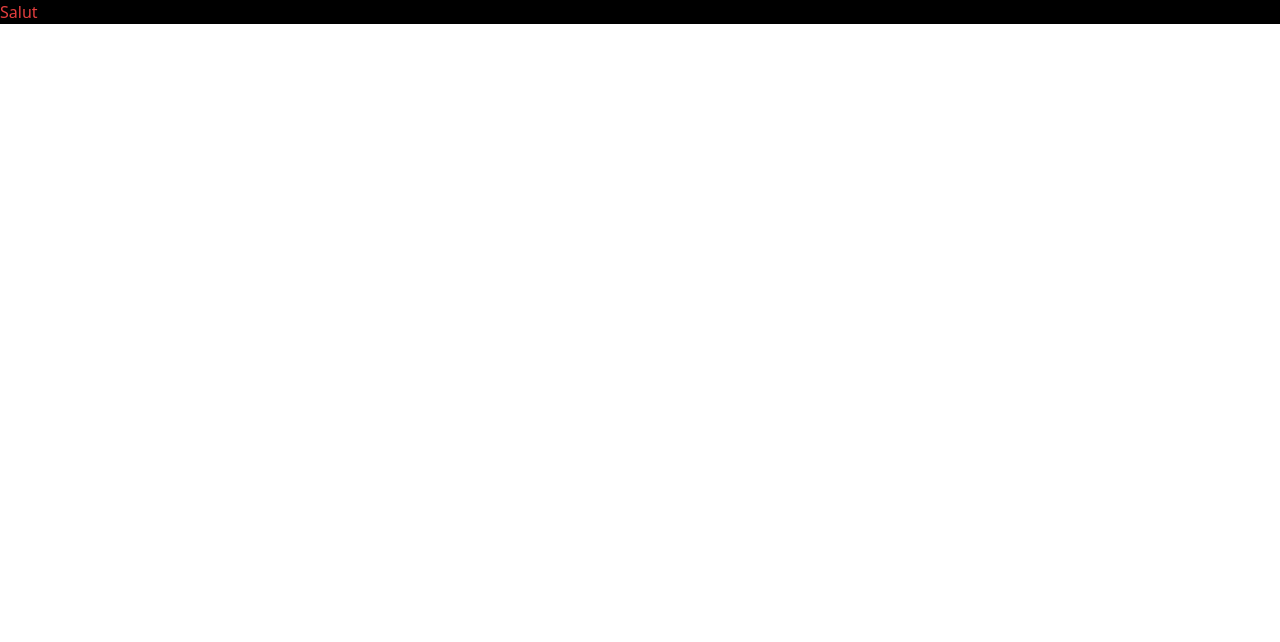
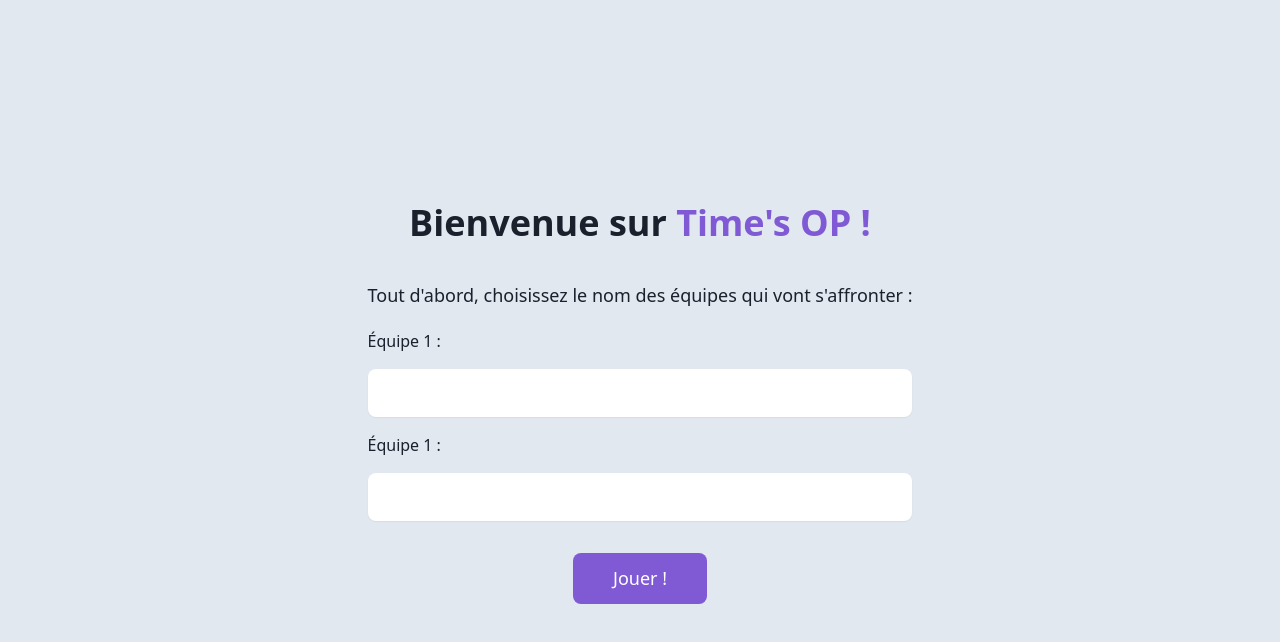
Before and after one commit to robinallezard/TimesOpWeb, a React (Vite) app: page / in a window 1280 px wide. Shown: the top 642 px of the page. Built offline with nearby package versions, Linux system fonts and the light colour scheme.

Commit message:
add context

```diff
--- a/src/App.js
+++ b/src/App.js
@@ -1,9 +1,20 @@
-import React from 'react'
-
+import React, {useState} from 'react'
 function App() {
     return (
-        <div className="bg-black text-red-600">
-            Salut
+        <div className="min-h-screen bg-gray-300 text-gray-900 font-sans flex justify-center items-center flex-col">
+            <h1 className="text-4xl font-bold mb-8">Bienvenue sur <span className="text-purple-600">Time's OP !</span></h1>
+            <form className="flex justify-center items-center flex-col">
+                <legend className="text-lg mb-5">Tout d'abord, choisissez le nom des équipes qui vont s'affronter :</legend>
+                <label className="flex flex-col w-full items-start mb-4" htmlFor="equipe1">
+                    <span className="mb-4">Équipe 1 :</span>
+                    <input className="shadow-sm w-full h-12 box-border p-4 rounded-lg" type="text" name="equipe1" id="equipe1"/>
+                </label>
+                <label className="flex flex-col w-full items-start" htmlFor="equipe2">
+                    <span className="mb-4">Équipe 1 :</span>
+                    <input className="shadow-sm w-full h-12 box-border p-4 rounded-lg" type="text" name="equipe2" id="equipe2"/>
+                </label>
+                <button className="transition-all duration-200 text-white text-lg bg-purple-600 hover:bg-purple-700 p-10 pt-3 pb-3 rounded-lg mt-8" type="submit">Jouer !</button>
+            </form>
         </div>
     )
 }
--- /dev/null
+++ b/src/store.js
@@ -0,0 +1,27 @@
+import React, { useReducer, createContext } from 'react';
+
+
+const initialState = {} // toutes les célébrités + un objet avec le nom de l'équipe + les points à chaque manche.
+
+const store = createContext(initialState);
+
+const { Provider } = store; // permet de transmettre au children les données
+
+console.log(store);
+
+const StateProvider = ({children}) => {
+    const [state, dispatch] = useReducer((state, action) => {
+        switch(action.type) {
+            case 'ADD_TEAMS_NAME' :
+                console.log('test');
+                return state;
+            default:
+                console.log('rien');
+                return state;
+        }
+    }, initialState);
+
+    return <Provider value={{state, dispatch}}>{children}</Provider>;
+}
+
+export {store, StateProvider}
```
Also changed, not shown: 3 other files (tests, documents, lock files or other folders).
